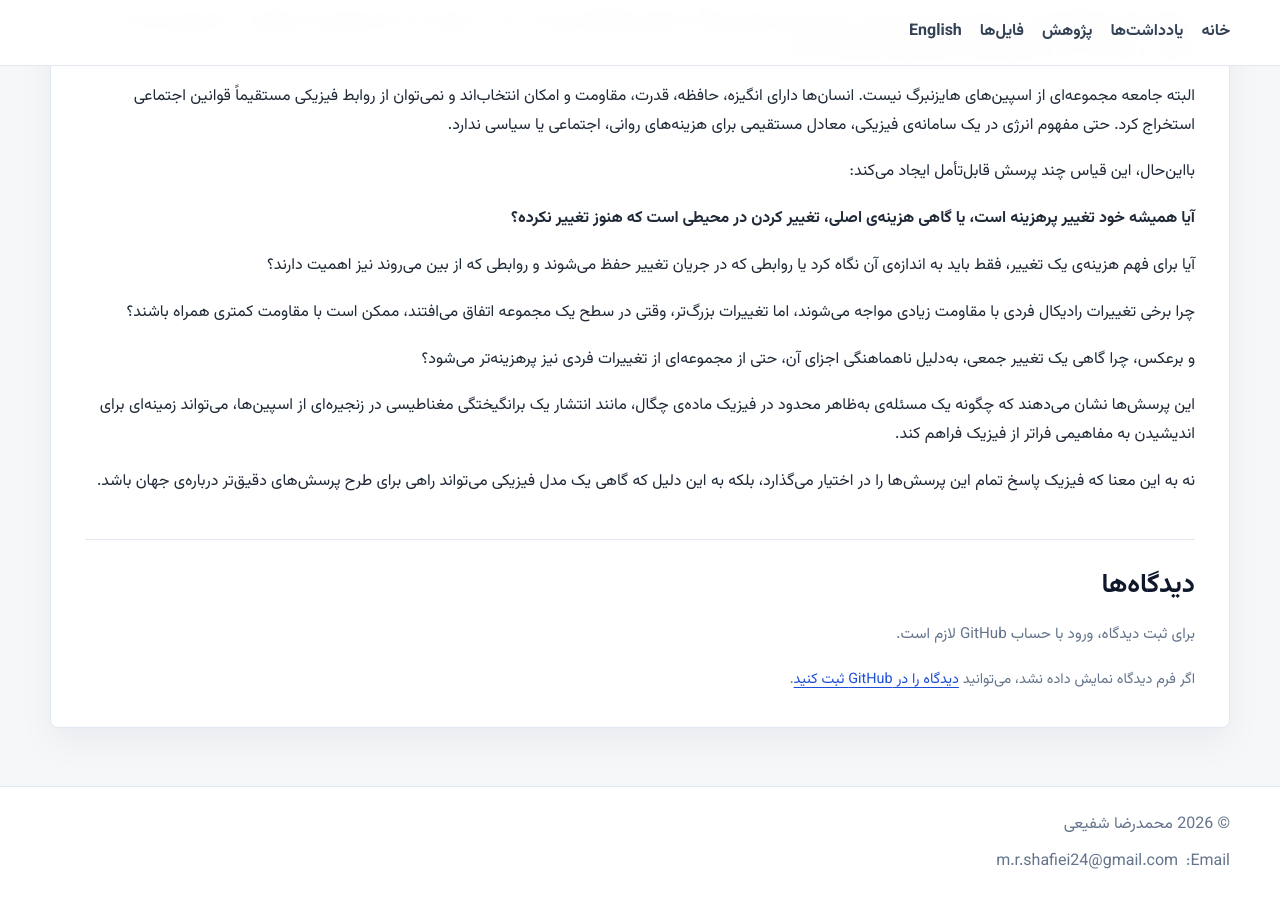
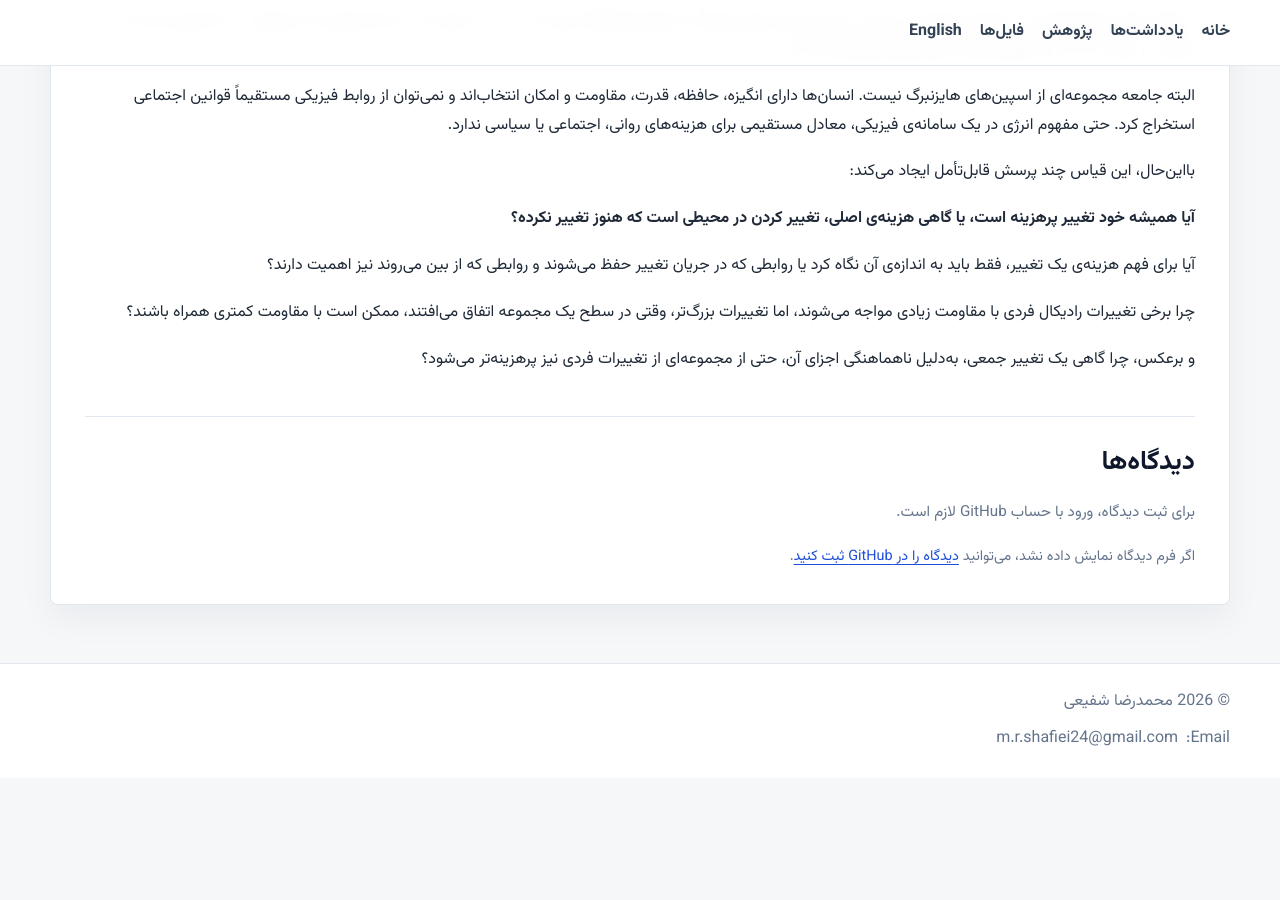
Before and after one commit to Mohamadrezash204/Mohamadrezash204.github.io, a Jekyll site: the page built from _posts/2026-11-16-radical-change-alone-or-together.md, in a window 1280 px wide and 900 px high, scrolled down 4638 px. Built offline with Jekyll 4.4.1, drawn with Linux system fonts in a browser that asks for light colours; comment, search, counter and statistics services are not loaded; after the commit the page ends 5416 px from its top, so only the background shows below that.

Commit message:
Trim conclusion from Persian post

```diff
--- a/_posts/2026-11-16-radical-change-alone-or-together.md
+++ b/_posts/2026-11-16-radical-change-alone-or-together.md
@@ -206,7 +206,3 @@ $$
 چرا برخی تغییرات رادیکال فردی با مقاومت زیادی مواجه می‌شوند، اما تغییرات بزرگ‌تر، وقتی در سطح یک مجموعه اتفاق می‌افتند، ممکن است با مقاومت کمتری همراه باشند؟
 
 و برعکس، چرا گاهی یک تغییر جمعی، به‌دلیل ناهماهنگی اجزای آن، حتی از مجموعه‌ای از تغییرات فردی نیز پرهزینه‌تر می‌شود؟
-
-این پرسش‌ها نشان می‌دهند که چگونه یک مسئله‌ی به‌ظاهر محدود در فیزیک ماده‌ی چگال، مانند انتشار یک برانگیختگی مغناطیسی در زنجیره‌ای از اسپین‌ها، می‌تواند زمینه‌ای برای اندیشیدن به مفاهیمی فراتر از فیزیک فراهم کند.
-
-نه به این معنا که فیزیک پاسخ تمام این پرسش‌ها را در اختیار می‌گذارد، بلکه به این دلیل که گاهی یک مدل فیزیکی می‌تواند راهی برای طرح پرسش‌های دقیق‌تر درباره‌ی جهان باشد.
```
